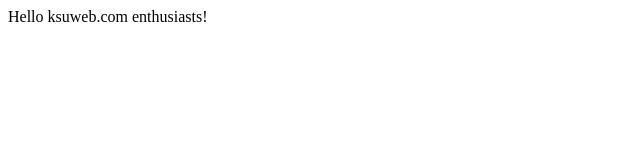
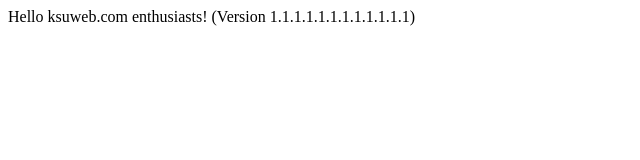
Before and after one commit to bscalfano/Web-Programming-2, a plain HTML site: page index.html in a window 1280 px wide. Shown: the whole page, without its empty margins (0-640 px from the left). Drawn offline with Linux system fonts and the light colour scheme.

Commit message:
Small change to test

```diff
--- a/index.html
+++ b/index.html
@@ -1,5 +1,5 @@
 <html>
 <body>
-Hello ksuweb.com enthusiasts!
+Hello ksuweb.com enthusiasts! (Version 1.1.1.1.1.1.1.1.1.1.1.1)
 </body>
 </html>
```
